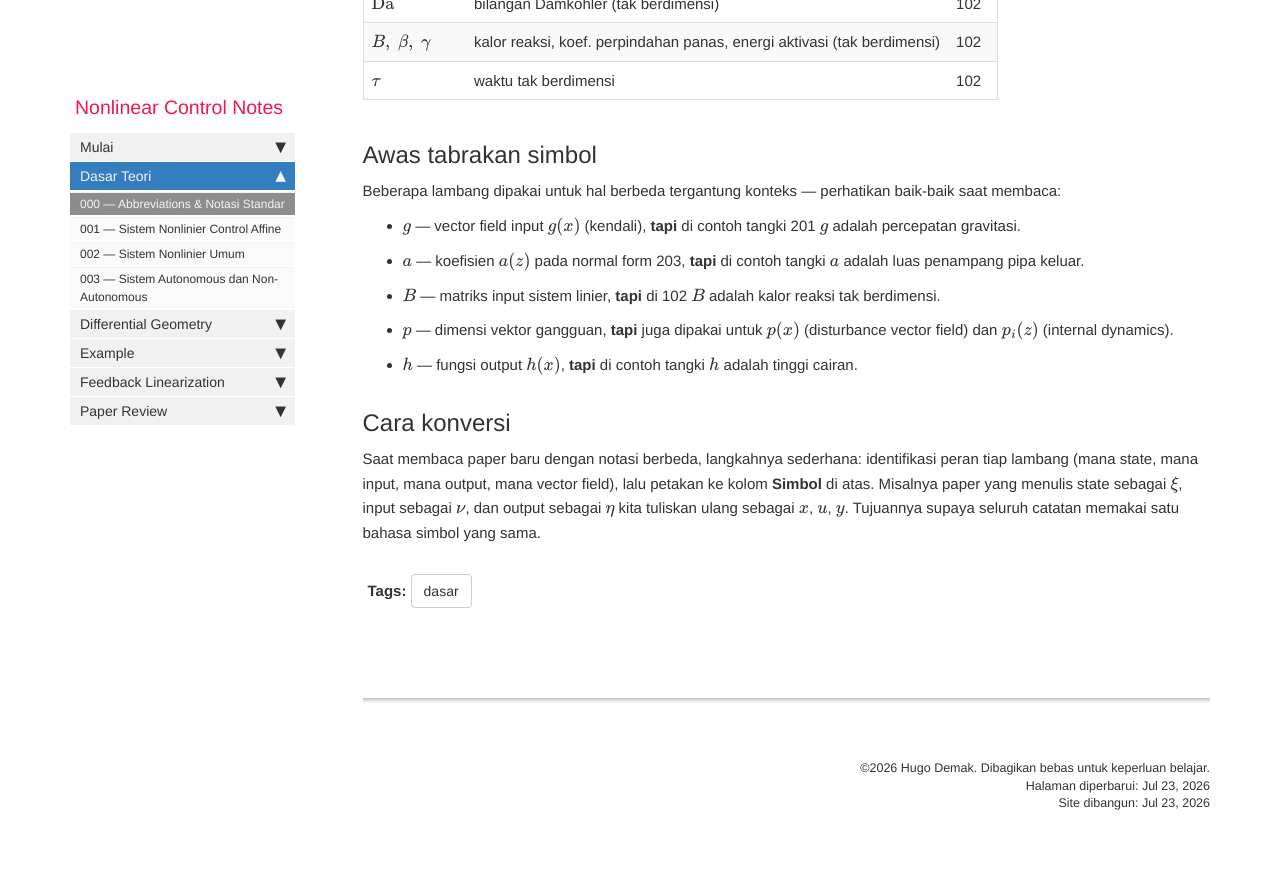
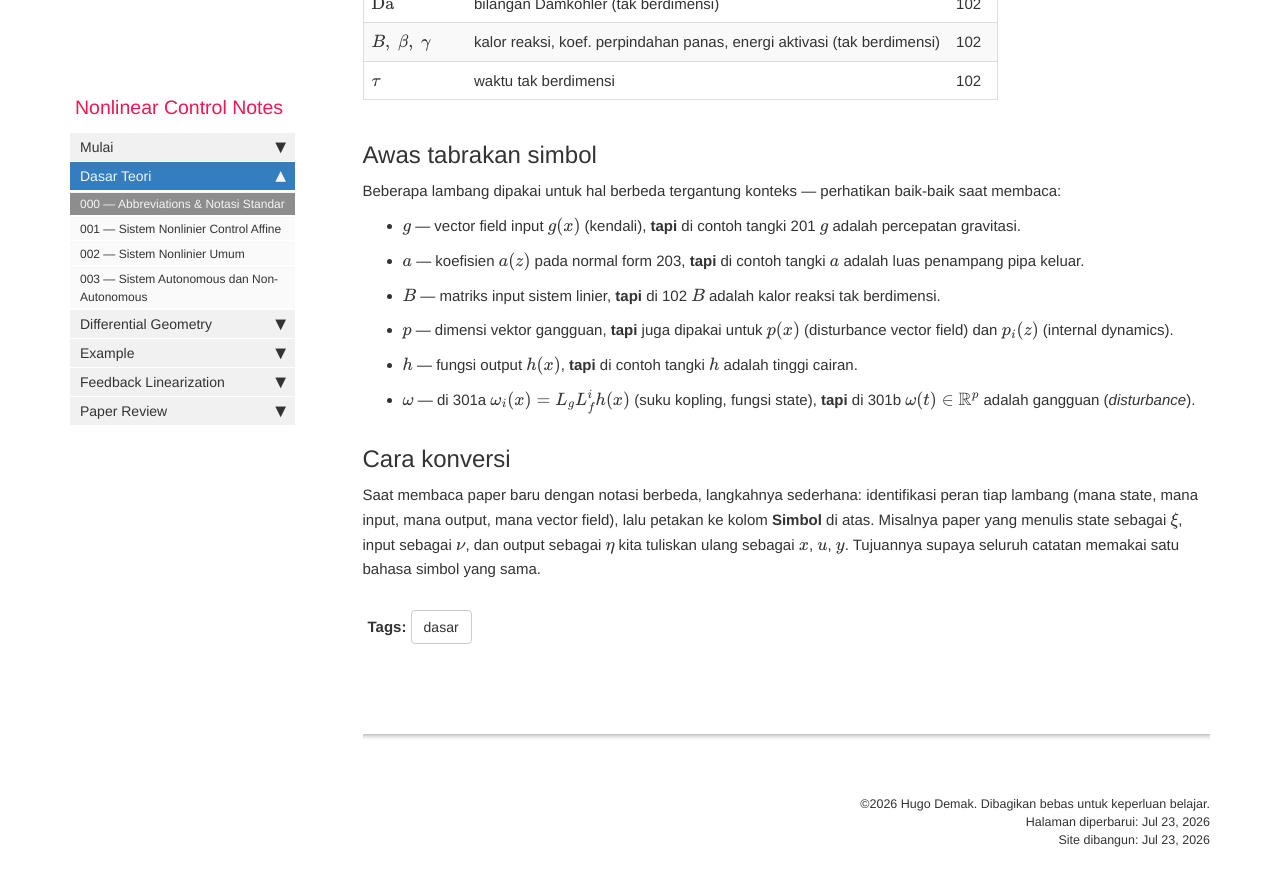
Before and after one commit to Pekosann/nonlinear-control-notes, a Jekyll site: the page built from notes/000-abbreviations.md, in a window 1280 px wide and 900 px high, scrolled down 4283 px. Shown: the top 886 px of the window. Built offline with Jekyll 4.4.1, drawn with Linux system fonts in a browser that asks for light colours; comment, search, counter and statistics services are not loaded; before the commit the page ends 5146 px from its top, so only the background shows below that.

Commit message:
Clarify omega_i(x) in 301a and log the omega collision in note 000
omega_i(x) := L_g L_f^i h(x) is a name for the mixed Lie-derivative coupling
terms AOTC neglects, not a disturbance - distinct from omega(t) in 301b. Added
a callout in 301a and a row in note 000's symbol-collision list.

```diff
--- a/notes/000-abbreviations.md
+++ b/notes/000-abbreviations.md
@@ -129,6 +129,7 @@
 - $B$ — matriks input sistem linier, **tapi** di 102 $B$ adalah kalor reaksi tak berdimensi.
 - $p$ — dimensi vektor gangguan, **tapi** juga dipakai untuk $p(x)$ (disturbance vector field) dan $p_i(z)$ (internal dynamics).
 - $h$ — fungsi output $h(x)$, **tapi** di contoh tangki $h$ adalah tinggi cairan.
+- $\omega$ — di 301a $\omega_i(x) = L_g L_f^i h(x)$ (suku kopling, fungsi state), **tapi** di 301b $\omega(t) \in \mathbb{R}^p$ adalah gangguan (*disturbance*).
 
 ## Cara konversi
 
```
Also changed, not shown: notes/301a-wu-1999-motivasi.md (+2 -0 lines).
